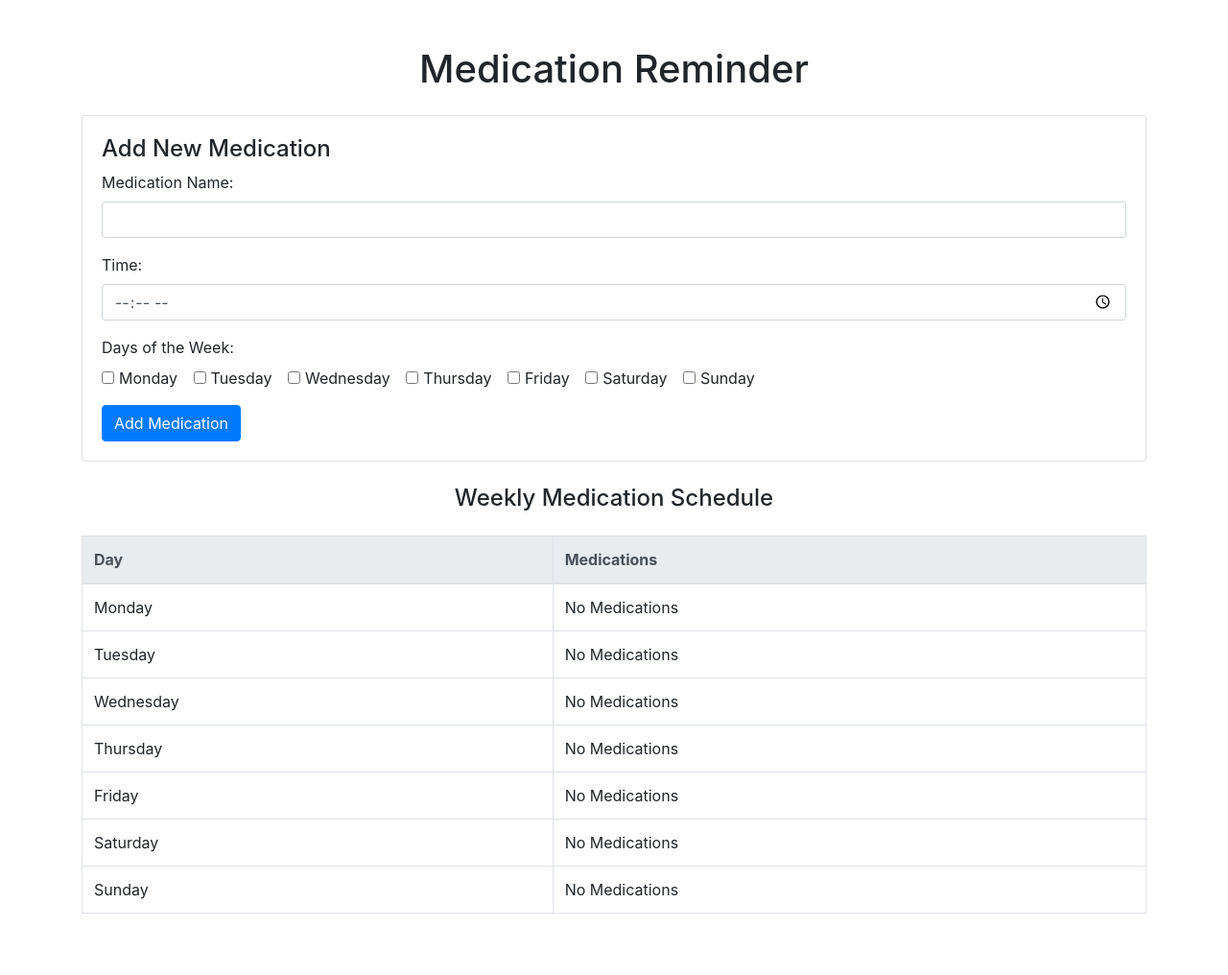
After one commit to kripakannan/baymax, a Flask app: page /medication in a window 1280 px wide. The commit adds this page. Shown: the whole page at 96% size. Run offline with Flask 3, Linux system fonts and the light colour scheme; some libraries are stand-ins or nearby versions.

Commit message:
medication adding capability

```diff
--- a/app.py
+++ b/app.py
@@ -1,8 +1,13 @@
 from flask import Flask, render_template, request, jsonify
+from flask_cors import CORS
 from datetime import datetime
+from flask import redirect, url_for
 import json
 
 app = Flask(__name__)
+
+# Enable CORS for all routes
+CORS(app)
 
 # Store user data in memory (In a real app, use a database)
 mood_data = []  # List to store mood ratings (In-memory example)
@@ -11,6 +16,17 @@ resources = [
     {"name": "Mental Health America", "link": "https://www.mhanational.org/"},
     {"name": "Crisis Text Line", "link": "https://www.crisistextline.org/"},
 ]
+
+# Medication schedule (mock data structure for testing)
+medication_schedule = {
+    "Monday": [],
+    "Tuesday": [],
+    "Wednesday": [],
+    "Thursday": [],
+    "Friday": [],
+    "Saturday": [],
+    "Sunday": []
+}
 
 # Home page
 @app.route('/')
@@ -57,6 +73,21 @@ def generate_baymax_response(rating):
         }
     return response
 
+
+@app.route("/medication", methods=["GET", "POST"])
+def medication():
+    if request.method == "POST":
+        name = request.form["name"]
+        time = request.form["time"]
+        days = request.form.getlist("days")
+
+        # Add medication to the selected days
+        for day in days:
+            medication_schedule[day].append({"name": name, "time": time})
+        return redirect(url_for("medication"))
+
+    return render_template("medication.html", medication_schedule=medication_schedule)
+
 # Route for Physical Interaction Page
 @app.route('/physical-interaction')
 def physical_interaction():
--- a/templates/index.html
+++ b/templates/index.html
@@ -135,6 +135,7 @@
 
         <div class="text-center mt-5">
             <a href="/physical-interaction" class="cta-button">Go to Physical Interaction</a>
+            <a href="/medication" class="btn btn-primary mt-4">Go to Medication Reminder</a>
         </div>
     </div>
 
--- /dev/null
+++ b/templates/medication.html
@@ -0,0 +1,94 @@
+<!DOCTYPE html>
+<html lang="en">
+<head>
+    <meta charset="UTF-8">
+    <meta name="viewport" content="width=device-width, initial-scale=1.0">
+    <title>Medication Reminder</title>
+    <link href="https://stackpath.bootstrapcdn.com/bootstrap/4.5.2/css/bootstrap.min.css" rel="stylesheet">
+</head>
+<body>
+    <div class="container my-5">
+        <h1 class="text-center">Medication Reminder</h1>
+
+        <!-- Add Medication Form -->
+        <div class="card my-4">
+            <div class="card-body">
+                <h4>Add New Medication</h4>
+                <form method="POST">
+                    <div class="form-group">
+                        <label for="name">Medication Name:</label>
+                        <input type="text" id="name" name="name" class="form-control" required>
+                    </div>
+                    <div class="form-group">
+                        <label for="time">Time:</label>
+                        <input type="time" id="time" name="time" class="form-control" required>
+                    </div>
+                    <div class="form-group">
+                        <label>Days of the Week:</label><br>
+                        <div class="form-check form-check-inline">
+                            <input class="form-check-input" type="checkbox" name="days" value="Monday" id="monday">
+                            <label class="form-check-label" for="monday">Monday</label>
+                        </div>
+                        <div class="form-check form-check-inline">
+                            <input class="form-check-input" type="checkbox" name="days" value="Tuesday" id="tuesday">
+                            <label class="form-check-label" for="tuesday">Tuesday</label>
+                        </div>
+                        <div class="form-check form-check-inline">
+                            <input class="form-check-input" type="checkbox" name="days" value="Wednesday" id="wednesday">
+                            <label class="form-check-label" for="wednesday">Wednesday</label>
+                        </div>
+                        <div class="form-check form-check-inline">
+                            <input class="form-check-input" type="checkbox" name="days" value="Thursday" id="thursday">
+                            <label class="form-check-label" for="thursday">Thursday</label>
+                        </div>
+                        <div class="form-check form-check-inline">
+                            <input class="form-check-input" type="checkbox" name="days" value="Friday" id="friday">
+                            <label class="form-check-label" for="friday">Friday</label>
+                        </div>
+                        <div class="form-check form-check-inline">
+                            <input class="form-check-input" type="checkbox" name="days" value="Saturday" id="saturday">
+                            <label class="form-check-label" for="saturday">Saturday</label>
+                        </div>
+                        <div class="form-check form-check-inline">
+                            <input class="form-check-input" type="checkbox" name="days" value="Sunday" id="sunday">
+                            <label class="form-check-label" for="sunday">Sunday</label>
+                        </div>
+                    </div>
+                    <button type="submit" class="btn btn-primary">Add Medication</button>
+                </form>
+            </div>
+        </div>
+
+        <!-- Medication Schedule Table -->
+        <h4 class="text-center my-4">Weekly Medication Schedule</h4>
+        <div class="table-responsive">
+            <table class="table table-bordered">
+                <thead class="thead-light">
+                    <tr>
+                        <th>Day</th>
+                        <th>Medications</th>
+                    </tr>
+                </thead>
+                <tbody>
+                    {% for day, medications in medication_schedule.items() %}
+                        <tr>
+                            <td>{{ day }}</td>
+                            <td>
+                                {% if medications %}
+                                    <ul>
+                                        {% for medication in medications %}
+                                            <li><strong>{{ medication.name }}</strong> at {{ medication.time }}</li>
+                                        {% endfor %}
+                                    </ul>
+                                {% else %}
+                                    No Medications
+                                {% endif %}
+                            </td>
+                        </tr>
+                    {% endfor %}
+                </tbody>
+            </table>
+        </div>
+    </div>
+</body>
+</html>
```
Also changed, not shown: templates/physical_interaction.html (+7 -8 lines).
